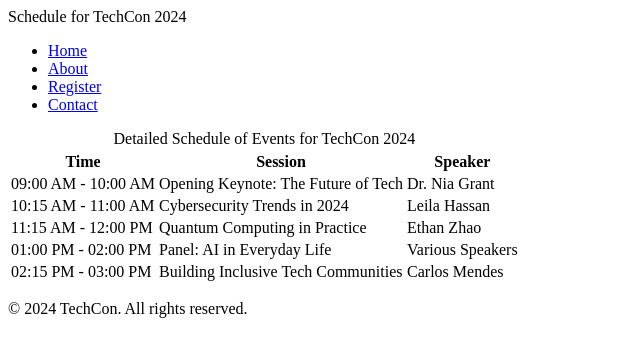
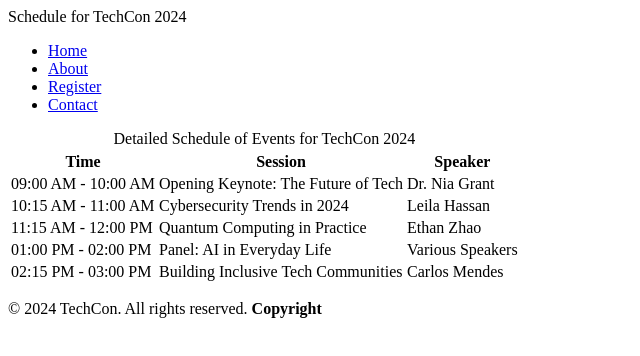
Before and after one commit to Ginaa750/TechCon_HTML, a plain HTML site: page techcon_website/schedule.html in a window 1280 px wide. Shown: the full height of the page, 0-640 px from the left. Drawn offline with Linux system fonts and the light colour scheme.

Commit message:
Add change

```diff
--- a/techcon_website/schedule.html
+++ b/techcon_website/schedule.html
@@ -55,7 +55,7 @@
          </table>
     </main>
     <footer>
-        <p>&copy; 2024 TechCon. All rights reserved.</p>
+        <p>&copy; 2024 TechCon. All rights reserved. <strong>Copyright</strong></p>
     </footer>
 
 
```
